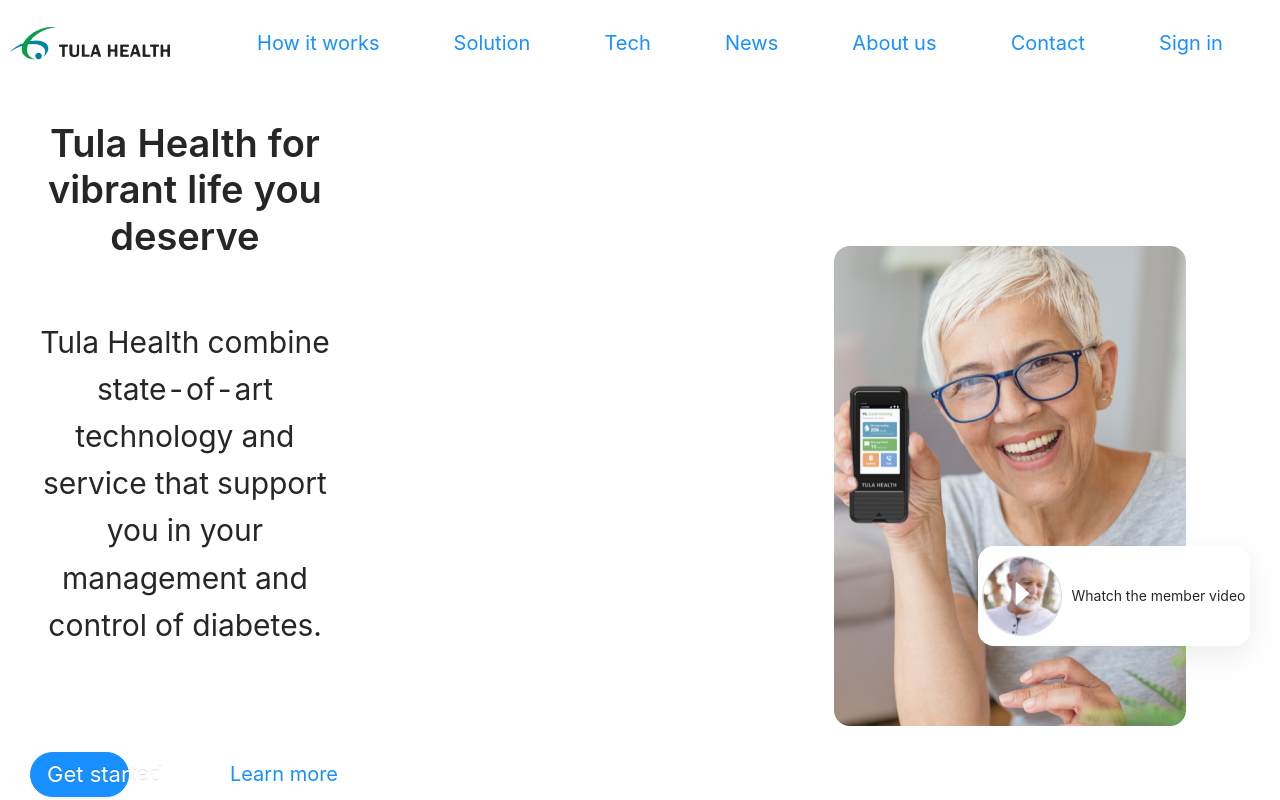
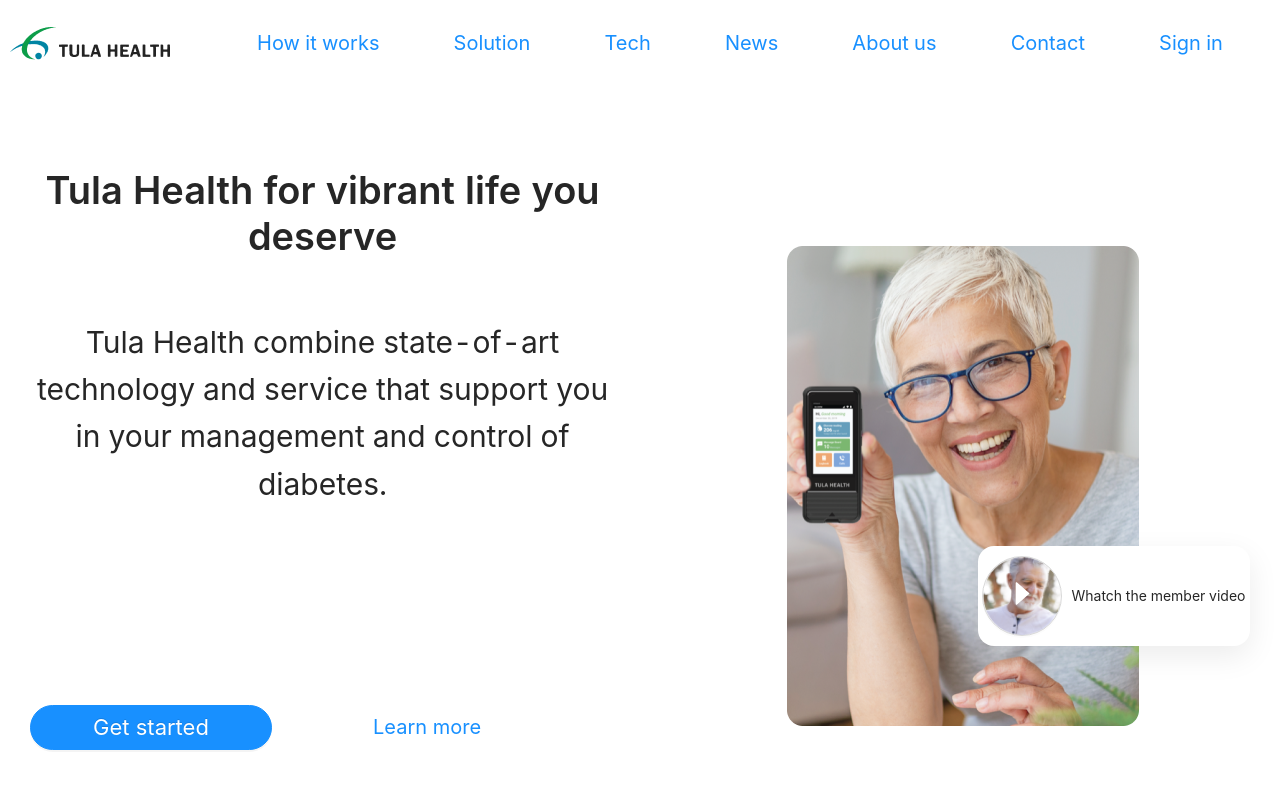
Before and after one commit to zagliadov/health, a React (Create React App) app: page / in a window 1280 px wide. Shown: the top 800 px of the page. Built offline with nearby package versions, Linux system fonts and the light colour scheme.

Commit message:
Described a media query for min-width: 992px

```diff
--- a/src/components/FrontPage/FrontPage.tsx
+++ b/src/components/FrontPage/FrontPage.tsx
@@ -12,15 +12,12 @@
 const Wrapper = styled(Row)`
   display: flex;
   height: 100vh;
-`;
-const FirstCol = styled(Col)`
   display: flex;
   flex-direction: column;
   justify-content: space-around;
   align-items: center;
   padding: 10px;
   width: 100%;
-  height: auto;
 `;
 
 const TextWrapper = styled.div`
@@ -53,6 +50,9 @@
   @media (min-width: 768px) {
     width: 30%;
   }
+  @media (min-width: 992px) {
+    width: 40%;
+  }
 `;
 const LearnMoreButton = styled(Button)`
   font-size: 20px;
@@ -81,7 +81,6 @@
 
   return (
     <Wrapper>
-      <FirstCol xs={24} sm={24} md={24} lg={12} xl={12}>
         <TextWrapper>
           <ModifiedTitel>
             Tula Health for vibrant life you deserve
@@ -97,7 +96,6 @@
           </GetStartedButton>
           <LearnMoreButton type="link">Learn more</LearnMoreButton>
         </ButtonWrapper>
-      </FirstCol>
     </Wrapper>
   );
 };
```
